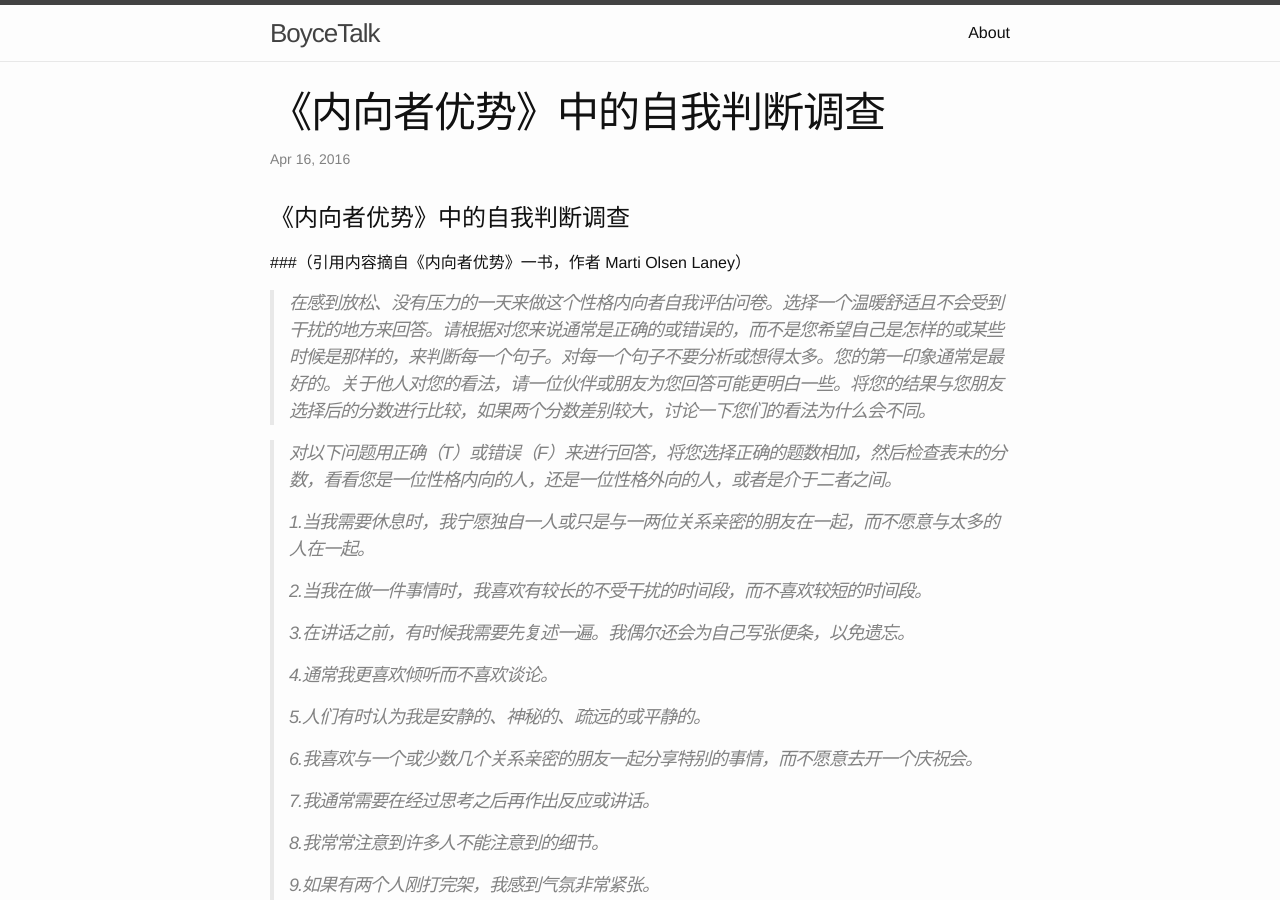
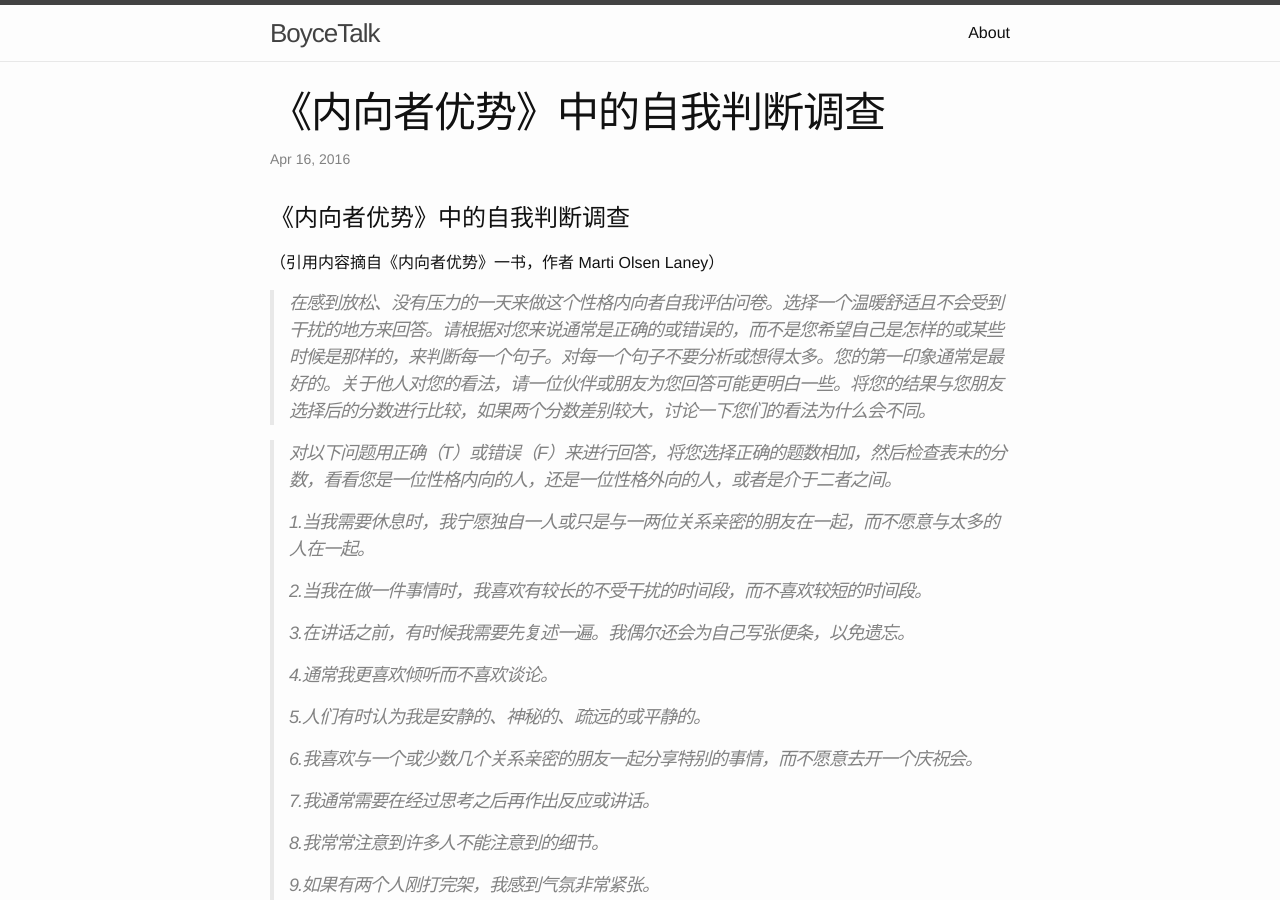
Before and after one commit to boyce1989/boyce1989.github.io, a Jekyll site: the page built from _posts/2016-04-16-《内向者优势》中的自我判断调查.markdown, in a window 1280 px wide and 900 px high. Built offline with Jekyll 4.4.1, drawn with Linux system fonts in a browser that asks for light colours.

```diff
--- a/_posts/2016-04-16-《内向者优势》中的自我判断调查.markdown
+++ b/_posts/2016-04-16-《内向者优势》中的自我判断调查.markdown
@@ -6,7 +6,7 @@ categories: jekyll update
 ---
 《内向者优势》中的自我判断调查
 ==========
-###（引用内容摘自《内向者优势》一书，作者 Marti Olsen Laney）
+（引用内容摘自《内向者优势》一书，作者 Marti Olsen Laney）
 
 >在感到放松、没有压力的一天来做这个性格内向者自我评估问卷。选择一个温暖舒适且不会受到干扰的地方来回答。请根据对您来说通常是正确的或错误的，而不是您希望自己是怎样的或某些时候是那样的，来判断每一个句子。对每一个句子不要分析或想得太多。您的第一印象通常是最好的。关于他人对您的看法，请一位伙伴或朋友为您回答可能更明白一些。将您的结果与您朋友选择后的分数进行比较，如果两个分数差别较大，讨论一下您们的看法为什么会不同。
 
```
